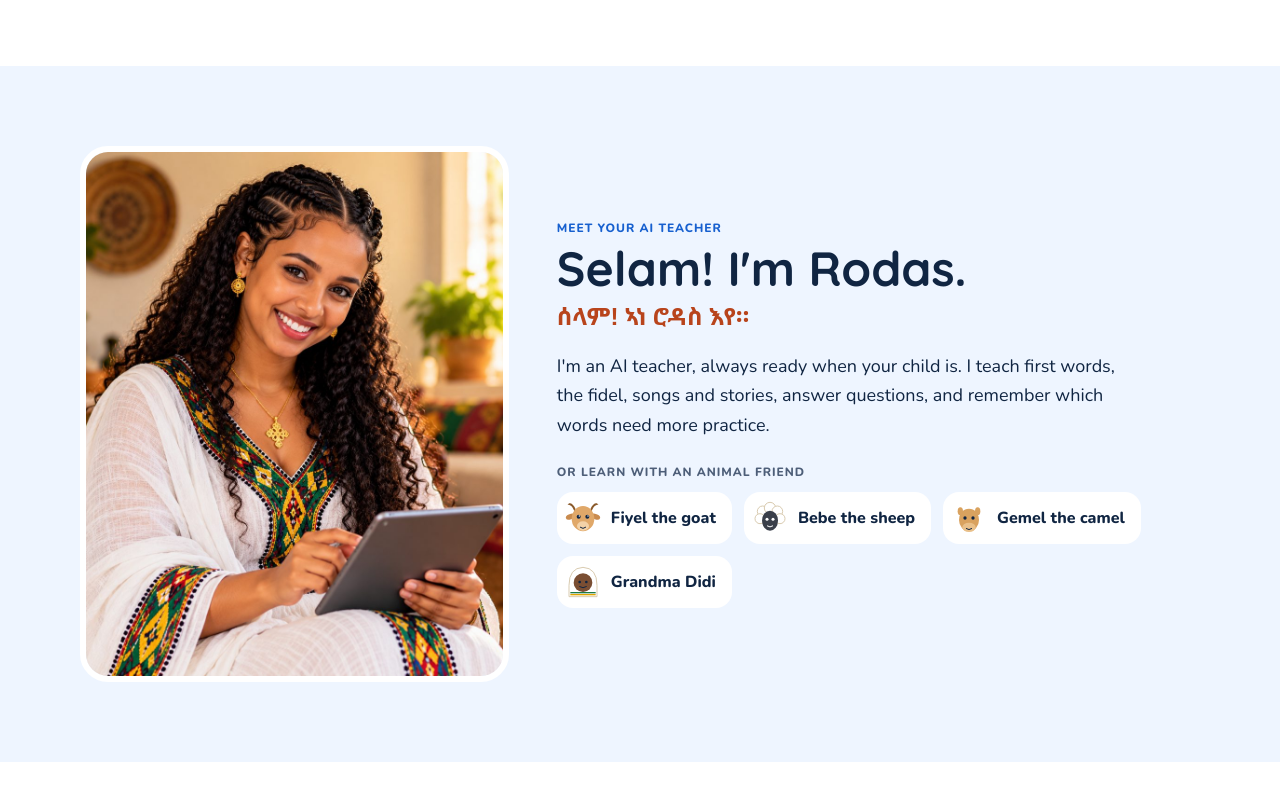
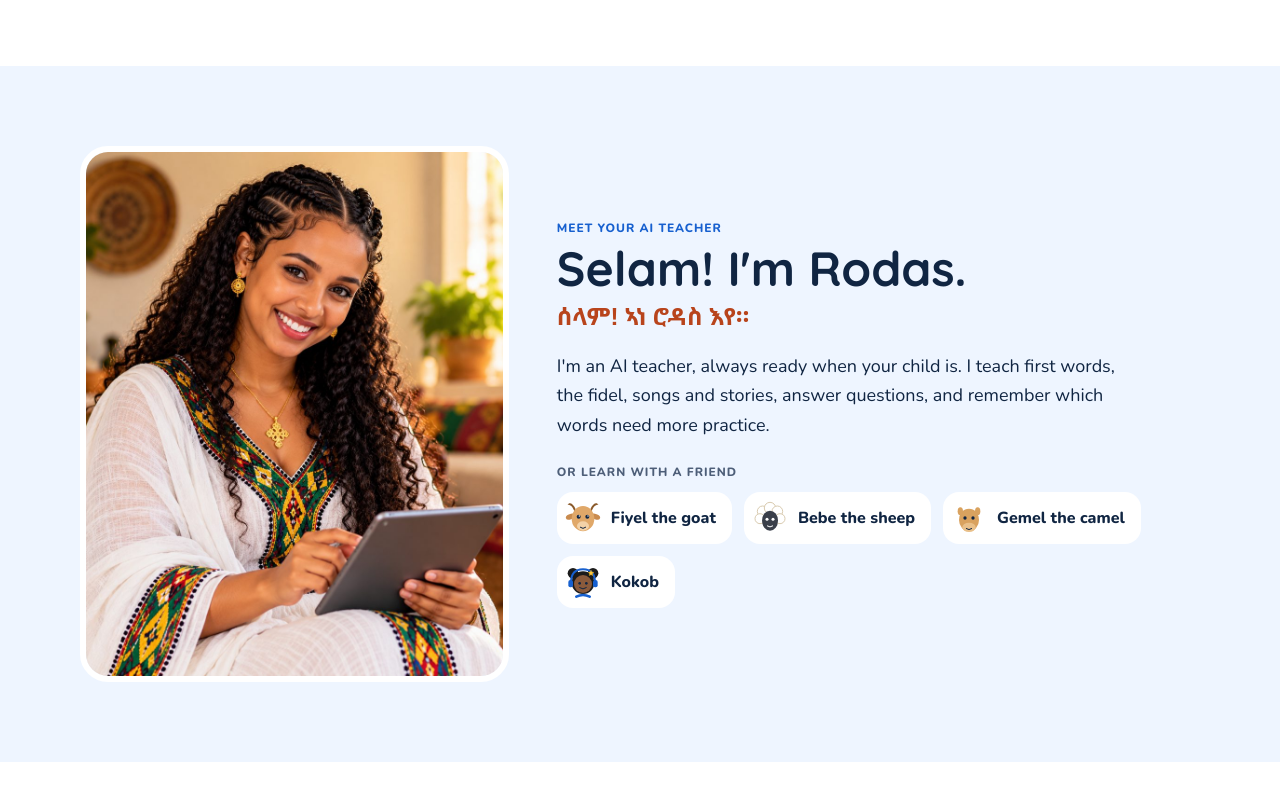
Before and after one commit to Fikretekie/HehuLab, a Next.js app: page / in a window 1280 px wide. Shown: the part 1603-2403 px from the top of the page. Built offline with nearby package versions, Linux system fonts and the light colour scheme.

Commit message:
Kokob (a young girl, star) replaces Grandma; Rodas tells the bedtime stories; Memory match is silent until Kokob has a recorder
Co-Authored-By: Claude Opus 5.5 <noreply@anthropic.com>

```diff
--- a/app/app/games/page.jsx
+++ b/app/app/games/page.jsx
@@ -3,7 +3,7 @@
 import { Suspense, useEffect, useMemo, useState } from "react";
 import { useSearchParams } from "next/navigation";
 import { langOf, useKid } from "../../../components/KidState";
-import { Camel, Goat, Grandma, Sheep } from "../../../components/Avatars";
+import { Camel, Goat, Kokob, Sheep } from "../../../components/Avatars";
 import { Check, GamePad, Star } from "../../../components/Icons";
 import { NUMBER_WORDS, letterUnits, usesGeez } from "../../../components/curriculum";
 import { SpeakButton, stop, useVoice } from "../../../components/Voice";
@@ -28,7 +28,7 @@ const GAMES = [
   { id: "goat", title: "Feed the goat", note: "Find the letter Fiyel asks for", Pic: Goat, kind: "letters" },
   { id: "cups", title: "Count the coffee cups", note: "How many cups for the coffee ceremony?", Pic: Camel, kind: "math" },
   { id: "pics", title: "Find the picture", note: "Bebe says a word. Tap its picture!", Pic: Sheep, kind: "words" },
-  { id: "memory", title: "Memory match", note: "Turn two cards: find each picture and its word", Pic: Grandma, kind: "words" },
+  { id: "memory", title: "Memory match", note: "Turn two cards: find each picture and its word", Pic: Kokob, kind: "words" },
   { id: "race", title: "Race the camel", note: "Coming soon", Pic: Camel, soon: true },
 ];
 
@@ -188,11 +188,10 @@ function Stage({ game, pool, geez, words, english, onWin }) {
 }
 
 // "Memory match": 6 words of the unit become 12 cards, a picture and its word. Turn two; if they belong together
-// they stay open. Rodas says the word of every card you turn.
+// they stay open. Kokob hosts it. She has no recorder yet, so the game is silent (never another person's voice).
 const PAIRS = 6;
 
 function Memory({ game, pool, english, onWin }) {
-  const voice = useVoice();
   const [cards, setCards] = useState([]);
   const [open, setOpen] = useState([]); // the 1 or 2 cards turned right now
   const [found, setFound] = useState([]); // keys of the pairs found
@@ -208,17 +207,11 @@ function Memory({ game, pool, english, onWin }) {
   useEffect(deal, [pool]); // eslint-disable-line react-hooks/exhaustive-deps
 
   useEffect(() => {
-    if (!won) return;
-    voice({ line: "welldone", text: "You found them all! Well done!" });
-    onWin?.();
+    if (won) onWin?.();
   }, [won]); // eslint-disable-line react-hooks/exhaustive-deps
-  useEffect(() => stop, []);
-
-  const sayWord = (w) => voice(english ? { text: w.english } : { word: w.word, text: w.english });
 
   function turn(card) {
     if (open.length === 2 || open.includes(card) || found.includes(card.w.key)) return;
-    sayWord(card.w);
     const now = [...open, card];
     setOpen(now);
     if (now.length < 2) return;
--- a/app/app/page.jsx
+++ b/app/app/page.jsx
@@ -33,7 +33,7 @@ export default function Start() {
   const adult = kid.learner === "adult";
   const english = kid.track === "english";
   const teacher = TEACHERS.find((t) => t.id === kid.teacher) || TEACHERS[0];
-  const teachers = adult ? TEACHERS.filter((t) => t.id === "rodas" || t.id === "abeba") : TEACHERS;
+  const teachers = adult ? TEACHERS.filter((t) => t.id === "rodas" || t.id === "kokob") : TEACHERS;
 
   return (
     <main>
--- a/app/app/stories/page.jsx
+++ b/app/app/stories/page.jsx
@@ -3,13 +3,13 @@
 import { Suspense, useEffect, useMemo, useRef, useState } from "react";
 import { useSearchParams } from "next/navigation";
 import { langOf, useKid } from "../../../components/KidState";
-import { Grandma } from "../../../components/Avatars";
+import { Rodas } from "../../../components/Avatars";
 import { Moon, Play } from "../../../components/Icons";
 import { STORIES } from "../../../components/stories";
 import { allLessons, levelsFor } from "../../../components/courses";
 import { playClip, recordingUrl, stop as stopVoice } from "../../../components/Voice";
 
-// Screen 6 (web): Bedtime stories, told by Grandma Didi. The player is big on the left; the stories are on the right.
+// Screen 6 (web): Bedtime stories, told by Rodas in her own voice. The player is big on the left; the stories are on the right.
 // The story goes line by line: a picture, the line in Tigrinya and in English. A line plays the teller's recording
 // when there is one; otherwise it stays on screen long enough to read and the story moves on.
 // "Learn English" shows the English big (read by the browser's English voice) and Tigrinya small.
@@ -126,7 +126,7 @@ function StoriesPage() {
     <main>
       <div className="mb-8">
         <p className="eyebrow text-accent">Bedtime stories</p>
-        <h1 className="mt-1 text-4xl font-bold">Stories with Grandma Didi</h1>
+        <h1 className="mt-1 text-4xl font-bold">Stories with Rodas</h1>
         <p className="mt-2 text-lg text-muted">
           {english ? `Stories in English, with ${lang.name} under each line.` : `Our stories in ${lang.name}.`} Watch, or turn the
           screen dark and just listen.
@@ -148,7 +148,7 @@ function StoriesPage() {
             {dark ? (
               <div className="text-white/40">
                 <p className="text-2xl font-bold">Close your eyes and listen</p>
-                <p className="mt-1">Grandma Didi is telling the story</p>
+                <p className="mt-1">Rodas is telling the story</p>
               </div>
             ) : playing || ended || at > 0 ? (
               <>
@@ -162,9 +162,9 @@ function StoriesPage() {
               <div className="flex items-end gap-10">
                 <div className="flex flex-col items-center gap-2">
                   <div className="rounded-full bg-white/10 p-3">
-                    <Grandma size={120} />
+                    <Rodas size={120} />
                   </div>
-                  <span className="text-sm font-bold text-white/70">Grandma Didi</span>
+                  <span className="text-sm font-bold text-white/70">Rodas</span>
                 </div>
                 <div className="rounded-full bg-white/10 p-5">
                   <story.Pic size={170} />
@@ -231,7 +231,7 @@ function StoriesPage() {
         {/* All stories */}
         <aside className="space-y-4">
           <div className="card flex items-center gap-4 bg-accent-soft p-5">
-            <Grandma size={64} />
+            <Rodas size={64} />
             <p className="font-bold">&ldquo;Come sit with me, {kid.name}. Which story tonight?&rdquo;</p>
           </div>
           {STORIES.map((s) => (
--- a/app/page.jsx
+++ b/app/page.jsx
@@ -1,6 +1,6 @@
 import Link from "next/link";
 import SiteHeader from "../components/SiteHeader";
-import { Rodas, Goat, Sheep, Camel, Grandma } from "../components/Avatars";
+import { Rodas, Goat, Sheep, Camel, Kokob } from "../components/Avatars";
 import { GamePad, Sheet, Moon } from "../components/Icons";
 import GradePicker from "../components/GradePicker";
 
@@ -60,7 +60,7 @@ export default function Home() {
             Homework that adapts to each child: trace the fidel, match words, count. Print it or do it on screen.
           </Feature>
           <Feature color="bg-accent-soft text-accent" Icon={Moon} title="Bedtime stories">
-            Our folk tales as short movies, or audio only for sleepy eyes, told by Grandma Didi.
+            Our folk tales as short movies, or audio only for sleepy eyes, told by Rodas.
           </Feature>
         </div>
       </section>
@@ -86,9 +86,9 @@ export default function Home() {
               I&apos;m an AI teacher, always ready when your child is. I teach first words, the fidel, songs and stories,
               answer questions, and remember which words need more practice.
             </p>
-            <p className="eyebrow mb-3 text-muted">Or learn with an animal friend</p>
+            <p className="eyebrow mb-3 text-muted">Or learn with a friend</p>
             <div className="flex flex-wrap gap-3">
-              {[["Fiyel the goat", Goat], ["Bebe the sheep", Sheep], ["Gemel the camel", Camel], ["Grandma Didi", Grandma]].map(([n, Pic]) => (
+              {[["Fiyel the goat", Goat], ["Bebe the sheep", Sheep], ["Gemel the camel", Camel], ["Kokob", Kokob]].map(([n, Pic]) => (
                 <span key={n} className="flex items-center gap-2 rounded-2xl bg-white py-1.5 pl-1.5 pr-4 font-extrabold">
                   <Pic size={40} /> {n}
                 </span>
--- a/components/Avatars.jsx
+++ b/components/Avatars.jsx
@@ -1,4 +1,4 @@
-// The teachers. Rodas is a photo; the animal friends and Grandma are drawings.
+// The teachers. Rodas is a photo; the animal friends and Kokob are drawings.
 
 export function Rodas({ size = 64, className = "" }) {
   return (
@@ -63,23 +63,29 @@ export function Camel({ size = 64 }) {
   );
 }
 
-export function Grandma({ size = 64 }) {
+// Kokob (ኮኾብ, "star"): a young girl with headphones and a star clip. Silent until Fik picks her recorder.
+export function Kokob({ size = 64 }) {
   return (
     <svg width={size} height={size} viewBox="0 0 120 120" aria-hidden="true">
-      <path d="M18 70 Q18 18 60 16 Q102 18 102 70 L102 104 L18 104 Z" fill="#FFFFFF" stroke="#D9CBB0" strokeWidth="3" />
-      <circle cx="60" cy="62" r="28" fill="#7A4E33" />
-      <circle cx="50" cy="60" r="4" fill="#102542" />
-      <circle cx="70" cy="60" r="4" fill="#102542" />
-      <path d="M50 74 Q60 81 70 74" stroke="#102542" strokeWidth="3" fill="none" strokeLinecap="round" />
-      <path d="M22 92 L98 92" stroke="#1E7A46" strokeWidth="4" />
-      <path d="M22 98 L98 98" stroke="#E0A400" strokeWidth="4" />
+      <circle cx="30" cy="34" r="16" fill="#1B1B1B" />
+      <circle cx="90" cy="34" r="16" fill="#1B1B1B" />
+      <circle cx="60" cy="62" r="34" fill="#1B1B1B" />
+      <circle cx="60" cy="66" r="27" fill="#8A5A3B" />
+      <path d="M24 62 Q24 22 60 22 Q96 22 96 62" stroke="#1760CF" strokeWidth="6" fill="none" strokeLinecap="round" />
+      <rect x="16" y="54" width="14" height="22" rx="6" fill="#1760CF" />
+      <rect x="90" y="54" width="14" height="22" rx="6" fill="#1760CF" />
+      <circle cx="50" cy="64" r="4" fill="#102542" />
+      <circle cx="70" cy="64" r="4" fill="#102542" />
+      <path d="M50 77 Q60 85 70 77" stroke="#102542" strokeWidth="3" fill="none" strokeLinecap="round" />
+      <path d="M84 24 l3 6 6 1 -4.5 4 1 6 -5.5 -3 -5.5 3 1 -6 -4.5 -4 6 -1z" fill="#FFC93C" stroke="#B07D00" strokeWidth="1" />
+      <path d="M40 104 Q60 94 80 104" stroke="#1760CF" strokeWidth="8" fill="none" strokeLinecap="round" />
     </svg>
   );
 }
 
 export const TEACHERS = [
   { id: "rodas", name: "Rodas", note: "AI teacher", Pic: Rodas },
-  { id: "abeba", name: "Grandma Didi", short: "Grandma", note: "Stories and songs", Pic: Grandma },
+  { id: "kokob", name: "Kokob", note: "Games and puzzles", Pic: Kokob },
   { id: "fiyel", name: "Fiyel the goat", short: "Fiyel", note: "Games and jokes", Pic: Goat },
   { id: "bebe", name: "Bebe the sheep", short: "Bebe", note: "Calm, for little ones", Pic: Sheep },
   { id: "gemel", name: "Gemel the camel", short: "Gemel", note: "Counting and math", Pic: Camel },
```
Also changed, not shown: 2 other files (tests, documents, lock files or other folders).
